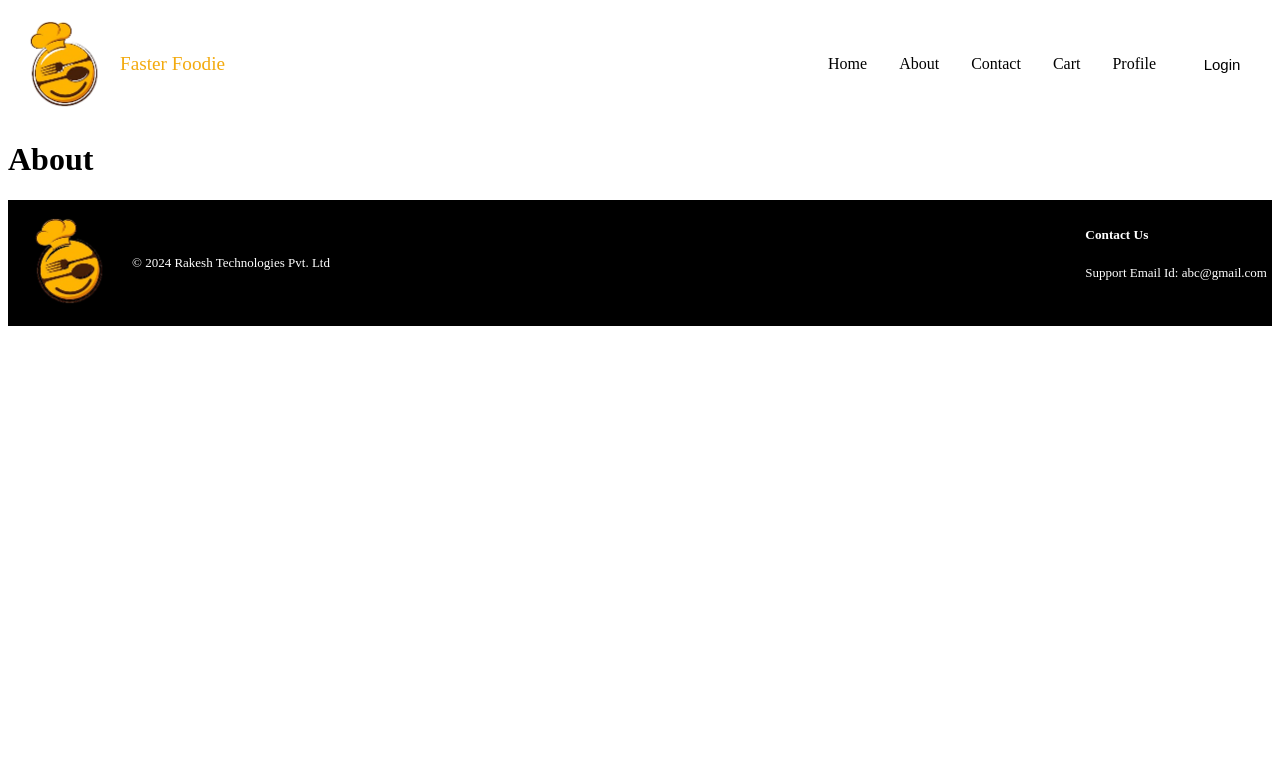
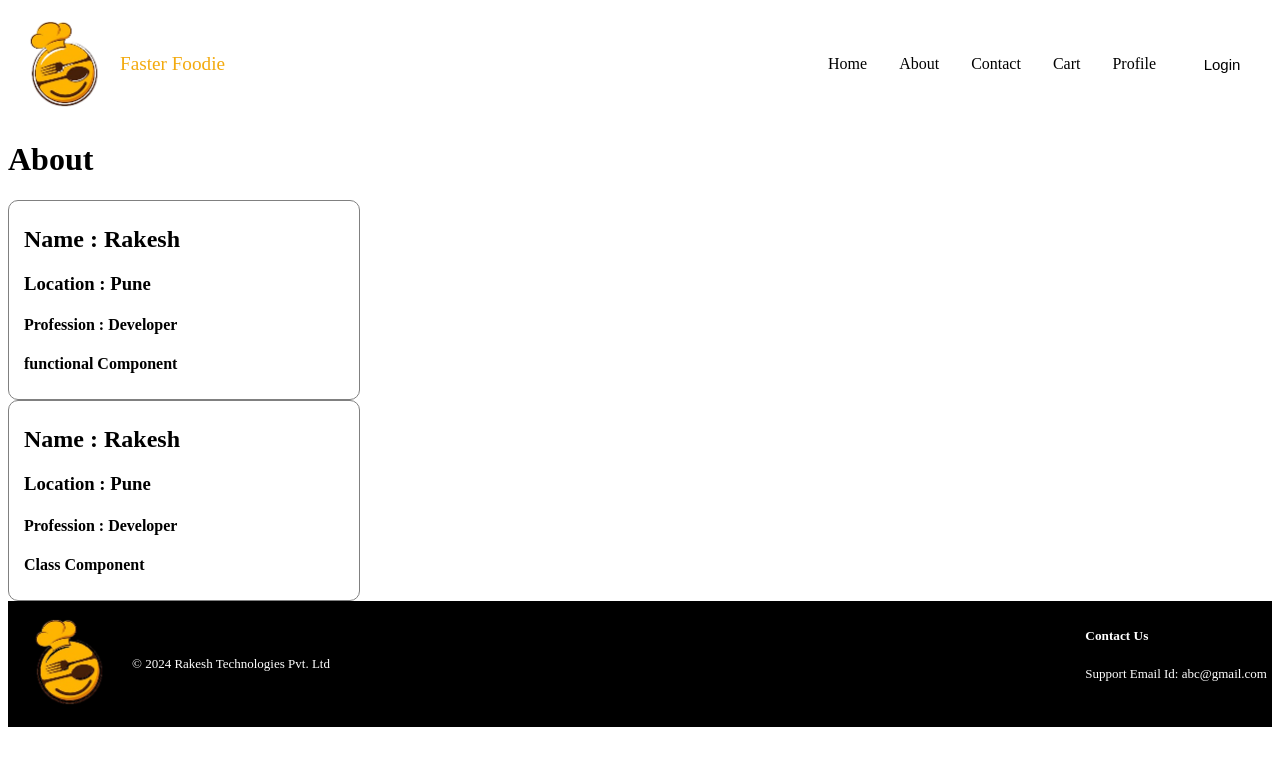
Before and after one commit to RakeshCharpe/Faster-Foodie-Web-Application, a React (Vite) app: page /about in a window 1280 px wide. Shown: the top 766 px of the page. Built offline with nearby package versions, Linux system fonts and the light colour scheme.

Commit message:
added classs based component

```diff
--- a/index.css
+++ b/index.css
@@ -132,3 +132,10 @@ a {
   background-color: rgb(249, 243, 226);
   border-radius: 10px;
 }
+
+.user-card{
+  padding: 5px 15px;
+  border: 1px solid grey;
+  border-radius: 10px;
+  width: 20rem;
+}
--- a/src/components/About.jsx
+++ b/src/components/About.jsx
@@ -1,7 +1,12 @@
+import User from "./User";
+import UserClass from "./UserClass";
+
 const About = () => {
   return (
     <div>
       <h1>About</h1>
+      <User name={"functional Component"} />
+      <UserClass name={"Class Component"} />
     </div>
   );
 };
--- /dev/null
+++ b/src/components/User.jsx
@@ -0,0 +1,12 @@
+const User = (props) => {
+    return (
+        <div className="user-card">
+            <h2>Name :  Rakesh</h2>
+            <h3>Location : Pune</h3>
+            <h4>Profession : Developer</h4>
+            <h4>{props.name}</h4>
+        </div>
+    );
+}
+
+export default User;
--- /dev/null
+++ b/src/components/UserClass.jsx
@@ -0,0 +1,20 @@
+import React from "react";
+
+class UserClass extends React.Component {
+
+    constructor(props) {
+        super(props);
+    }
+  render() {
+    return (
+      <div className="user-card">
+        <h2>Name : Rakesh</h2>
+        <h3>Location : Pune</h3>
+        <h4>Profession : Developer</h4>
+            <h4>{this.props.name}</h4>
+      </div>
+    );
+  }
+}
+
+export default UserClass;
```
Also changed, not shown: Concepts.txt.
